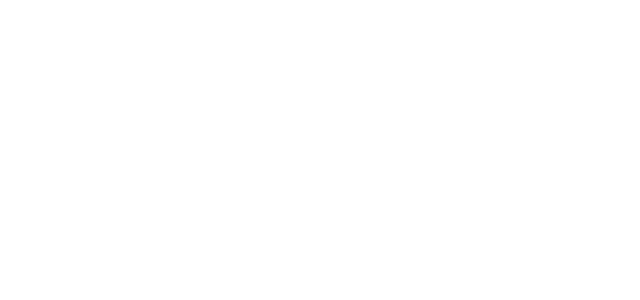
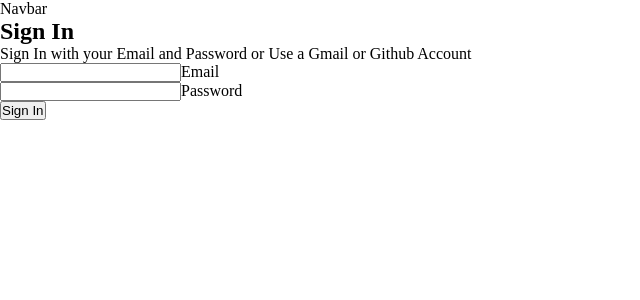
Before and after one commit to notchamath/travel-sri-lanka, a React (Vite) app: page /auth in a window 1280 px wide. Before the commit this address had no page. Shown: the top 300 px of the page, without its empty margins (0-640 px from the left). Built offline with nearby package versions, Linux system fonts and the light colour scheme; no server answers.

Commit message:
feat: Add Firebase auth

```diff
--- a/src/App.jsx
+++ b/src/App.jsx
@@ -3,6 +3,7 @@
 import Navbar from './components/Navbar/Navbar.jsx';
 import Home from './routes/Home/Home.jsx';
 import AdminPage from './routes/AdminPage/AdminPage.jsx';
+import Auth from './routes/Auth/Auth.jsx';
 
 import './App.css';
 
@@ -12,6 +13,7 @@
     <Routes>
       <Route path='/' element={<Navbar/>}>
         <Route index element={<Home/>}/>
+        <Route path='/auth' element={<Auth/>}/>
         <Route path='admin-page' element={<AdminPage/>}/>
       </Route>
     </Routes>
--- /dev/null
+++ b/src/components/FormInput/FormInput.jsx
@@ -0,0 +1,18 @@
+// form-inputs component, receives data from sign-up and sign-in forms
+const FormInput = ({ label, ...otherProps }) => {
+  return (
+    <div className='group'>
+
+      <input className='form-input' {...otherProps} />
+
+      {label && (
+        <label className={`${otherProps.value.length ? 'shrink' : ''} form-input-label`}>
+          {label}
+        </label>
+      )}
+
+    </div>
+  );
+};
+
+export default FormInput;
--- /dev/null
+++ b/src/components/SignIn/SignIn.jsx
@@ -0,0 +1,76 @@
+import { useState } from "react";
+import { signInWithEmailPw } from "../../utils/firebase/firebase.utils";
+
+import FormInput from '../FormInput/FormInput.jsx';
+
+// default values for useState
+const defaultFormFields = {
+  email: '',
+  password: '',
+};
+
+function SignIn() {
+
+  const [formFields, setFormFields] = useState(defaultFormFields);
+  const { email, password } = formFields;
+
+  // reset fields to empty
+  const resetFormFields = () => {
+    setFormFields(defaultFormFields);
+  };
+
+  // handle form submits, prevent reloading the page first then connect to firebase
+  const handleSubmit = async (event) => {
+    event.preventDefault();
+
+    try {
+      const res = await signInWithEmailPw(email, password);
+
+      resetFormFields();
+
+      console.log(res)
+
+    } catch (error) {
+      console.log(error);
+    }
+  };
+
+  // all fields changes are recorded to useState
+  const handleChange = (event) => {
+    const { name, value } = event.target;
+
+    setFormFields({ ...formFields, [name]: value });
+  };
+
+  return (
+    <div className='signin__container'>
+      <h2>Sign In</h2>
+      <span>Sign In with your Email and Password or Use a Gmail or Github Account</span>
+
+      <form onSubmit={handleSubmit}>
+        <FormInput
+          label='Email'
+          type='email'
+          required
+          onChange={handleChange}
+          name='email'
+          value={email}
+        />
+
+        <FormInput
+          label='Password'
+          type='password'
+          required
+          onChange={handleChange}
+          name='password'
+          value={password}
+        />
+        <div className='signin__btns-container'>
+          <button className='signin__btns' type='submit'>Sign In</button>
+        </div>
+      </form>
+    </div>
+  );
+}
+
+export default SignIn
--- /dev/null
+++ b/src/components/SignIn/SignIn.scss
@@ -0,0 +1,55 @@
+@import '../../config';
+
+.signin__container{
+    width: 300px;
+    padding: 1rem;
+
+    .signin__btns-container{
+        display: flex;
+        margin: 1rem 0;
+
+        .signin__btns{
+            display: flex;
+            justify-content: center;
+            align-items: center;
+            padding: .5rem;
+            font-weight: bold;
+            border-radius: 5px;
+            cursor: pointer;
+            color: $primary-color;
+            background-color: $accent-color;
+            border: none;
+
+            .signin__btns-icon{
+                font-size: 16px;
+                padding-right: 5px;
+            }
+
+            &:active{
+                transform: translate(-2px, -2px);
+            }
+        }
+
+        .google-signin{
+            background-color: #4285F4;
+            margin-bottom: 1rem;
+            margin-right: 1rem;
+
+        }
+
+        .github-signin{
+            background-color: #333;
+            margin-bottom: 1rem;
+        }
+    }
+}
+
+// media queries
+@media screen and (max-width: 800px) {
+    .signin__container{
+        width: 280px;
+        border: 1px $accent-color solid;
+        border-top-right-radius: 25px;
+        border-bottom-left-radius: 25px;
+    }
+}
--- /dev/null
+++ b/src/routes/Auth/Auth.jsx
@@ -0,0 +1,9 @@
+import SignIn from "../../components/SignIn/SignIn";
+
+function Auth() {
+  return (
+    <SignIn/>
+  )
+}
+
+export default Auth
--- a/src/routes/Home/Home.jsx
+++ b/src/routes/Home/Home.jsx
@@ -1,9 +1,9 @@
 import GoogleMap from '../../components/Map/Map';
 
 function Home() {
-    return (
-        <GoogleMap/>
-    )
+  return (
+    <GoogleMap/>
+  )
 }
 
 export default Home;
--- /dev/null
+++ b/src/utils/firebase/firebase.utils.js
@@ -0,0 +1,45 @@
+// Import the functions you need from the SDKs you need
+import { initializeApp } from "firebase/app";
+import { getAuth, signInWithEmailAndPassword } from "firebase/auth";
+import { getFirestore, doc, getDoc, setDoc } from "firebase/firestore";
+
+// Your web app's Firebase configuration
+const firebaseConfig = {
+  apiKey: import.meta.env.VITE_FIREBASE_KEY,
+  authDomain: "wander-sri-lanka-d57d0.firebaseapp.com",
+  projectId: "wander-sri-lanka-d57d0",
+  storageBucket: "wander-sri-lanka-d57d0.appspot.com",
+  messagingSenderId: "632819175879",
+  appId: "1:632819175879:web:14bc20d84bcaefe5fac9e2"
+};
+
+// Initialize Firebase
+const firebaseApp = initializeApp(firebaseConfig);
+
+export const auth = getAuth();
+export const signInWithEmailPw = async (email, password) => {
+  if(!email || !password) return;
+
+  return await signInWithEmailAndPassword(auth, email, password);
+};
+
+// FireStore
+// export const db = getFirestore();
+
+// export const createUserDocumentFromAuth = async (userAuth) => {
+//   const userDocRef = doc(db, 'users', userAuth.uid);
+//   const userSnapshot = await getDoc(userDocRef);
+
+//   if (!userSnapshot.exists()){
+//     const { displayName, email } = userAuth;
+//     const createdAt = new Date();
+
+//     try {
+//       await setDoc(userDocRef, {displayName, email, createdAt});
+//     } catch (err) {
+//       console.log('ERROR: ', err.message);
+//     }
+//   }
+
+//   return userDocRef;
+// }
```
